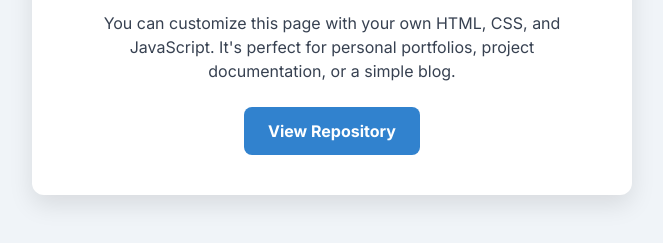
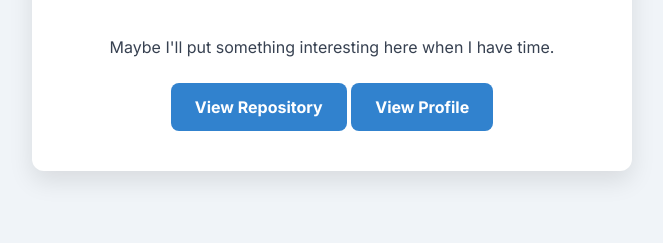
Before and after one commit to adnesj/adnesj.github.io, a plain HTML site: page index.html in a window 1280 px wide. Shown: the part 431-674 px from the top of the page, without its empty margins (308-971 px from the left). Drawn offline with nearby package versions, Linux system fonts and the light colour scheme.

Commit message:
Update index.html

```diff
--- a/index.html
+++ b/index.html
@@ -3,7 +3,7 @@
 <head>
     <meta charset="UTF-8">
     <meta name="viewport" content="width=device-width, initial-scale=1.0">
-    <title>My Awesome GitHub Page</title>
+    <title>Ådne Skjæveland Jøssing</title>
     <link href="https://fonts.googleapis.com/css2?family=Inter:wght@400;700&display=swap" rel="stylesheet">
     <script src="https://cdn.tailwindcss.com"></script>
     <style>
@@ -59,11 +59,13 @@
         <h1 class="title">Welcome to My GitHub Page!</h1>
         <p class="subtitle">This is a simple website hosted directly from my GitHub repository.</p>
         <p class="text-gray-700 mb-6">
-            You can customize this page with your own HTML, CSS, and JavaScript.
-            It's perfect for personal portfolios, project documentation, or a simple blog.
+            Maybe I'll put something interesting here when I have time.
         </p>
-        <a href="https://github.com/your-github-username/your-github-username.github.io" class="button" target="_blank">
+        <a href="https://github.com/adnesj/adnesj.github.io" class="button" target="_blank">
             View Repository
+        </a>
+        <a href="https://github.com/adnesj" class="button" target="_blank">
+            View Profile
         </a>
     </div>
 </body>
```
